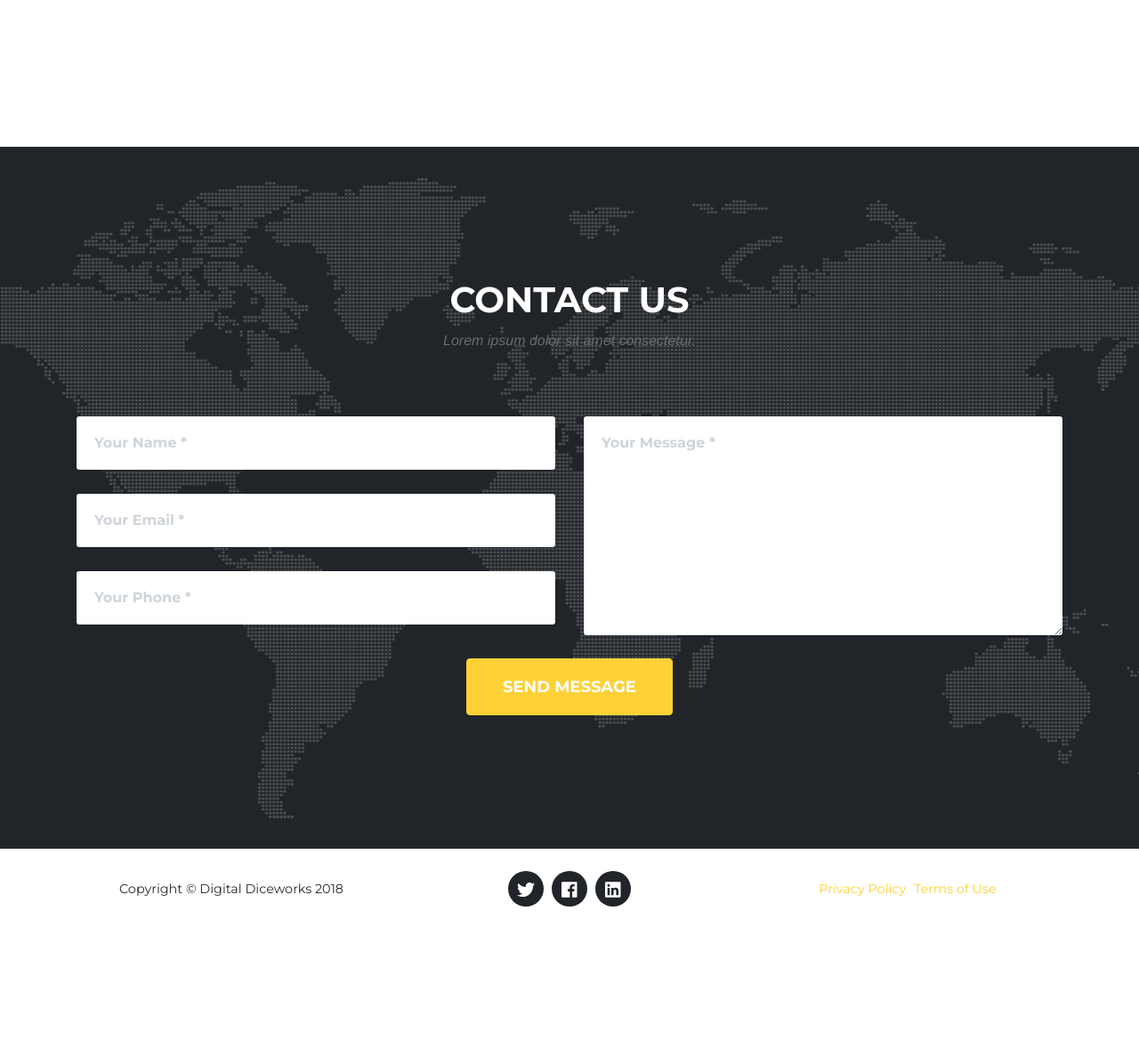
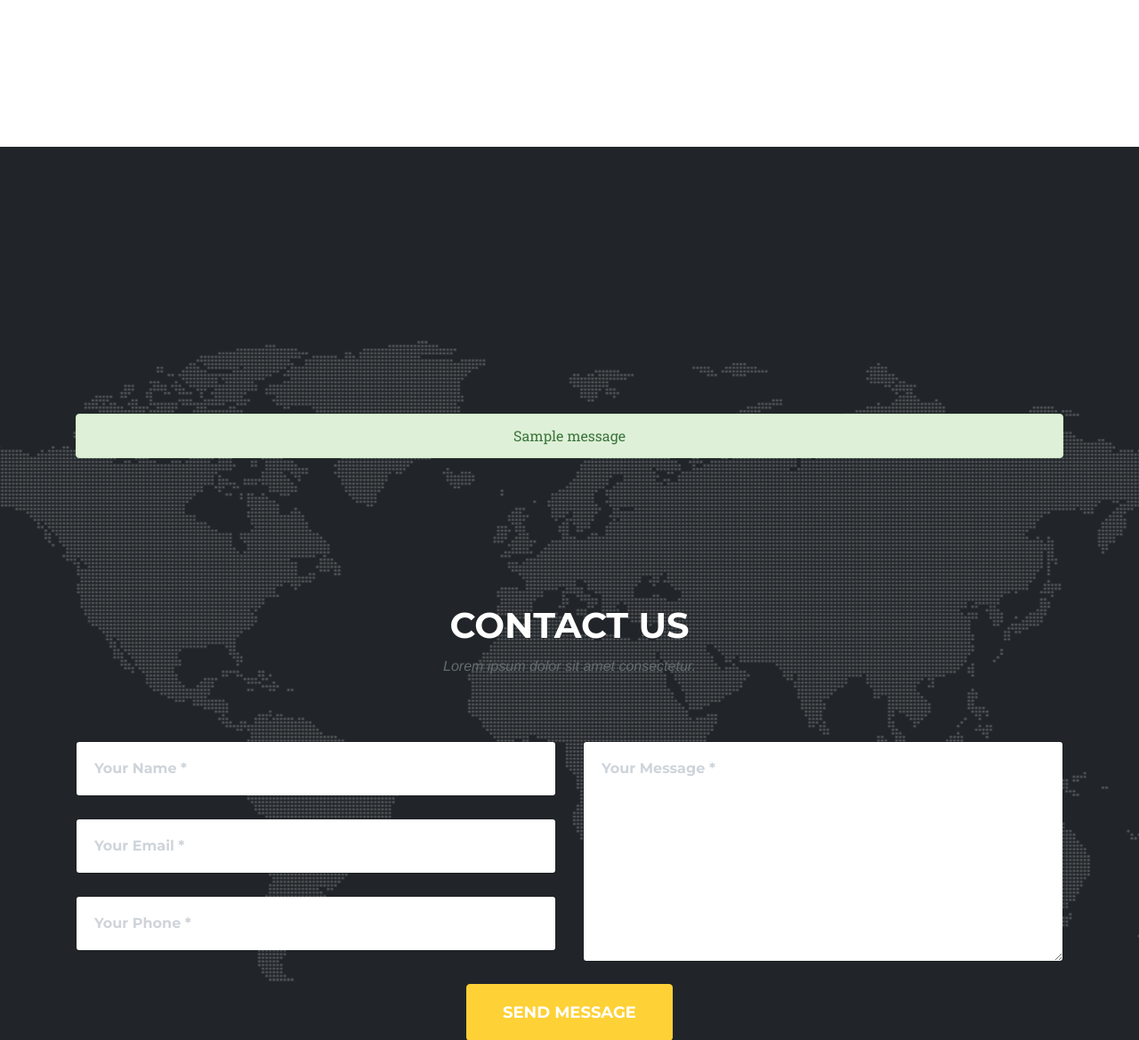
Before and after one commit to DigitalDiceworks/digitaldiceworks.github.io, a Django app: template mysite/templates/home.html in a window 1280 px wide. Shown: the part 3192-4361 px from the top of the page at 89% size. Before the commit the page ends 4211 px from the top, so only its background shows below. Run offline with Django 3.2, Linux system fonts and the light colour scheme; the template is opened without the code that fills it, so the values that code supplies are empty; tables that the repository leaves empty hold one stand-in row (values such as "Sample post"); one stand-in notice (Sample message) is shown; some libraries are stand-ins or nearby versions; some web fonts are replaced.

Commit message:
Added a success message

```diff
--- a/mysite/templates/contact.html
+++ b/mysite/templates/contact.html
@@ -1,5 +1,14 @@
 <section id="contact">
     <div class="container">
+      {% if messages %}
+      <section>
+      {% for message in messages %}
+      <div class="alert alert-success text-center" role="alert">
+          {{ message }}
+      </div>
+      {% endfor %}
+      </section>
+      {% endif %}
       <div class="row">
         <div class="col-lg-12 text-center">
           <h2 class="section-heading text-uppercase">Contact Us</h2>
--- a/mysite/views.py
+++ b/mysite/views.py
@@ -1,4 +1,5 @@
 from django.views.generic import FormView
+from django.contrib import messages
 from mysite.forms import ContactForm
 
 
@@ -9,4 +10,5 @@ class HomeView(FormView):
 
     def form_valid(self, form):
         form.send_email()
+        messages.success(self.request, "Thanks, We'll get back to you soon")
         return super().form_valid(form)
```
